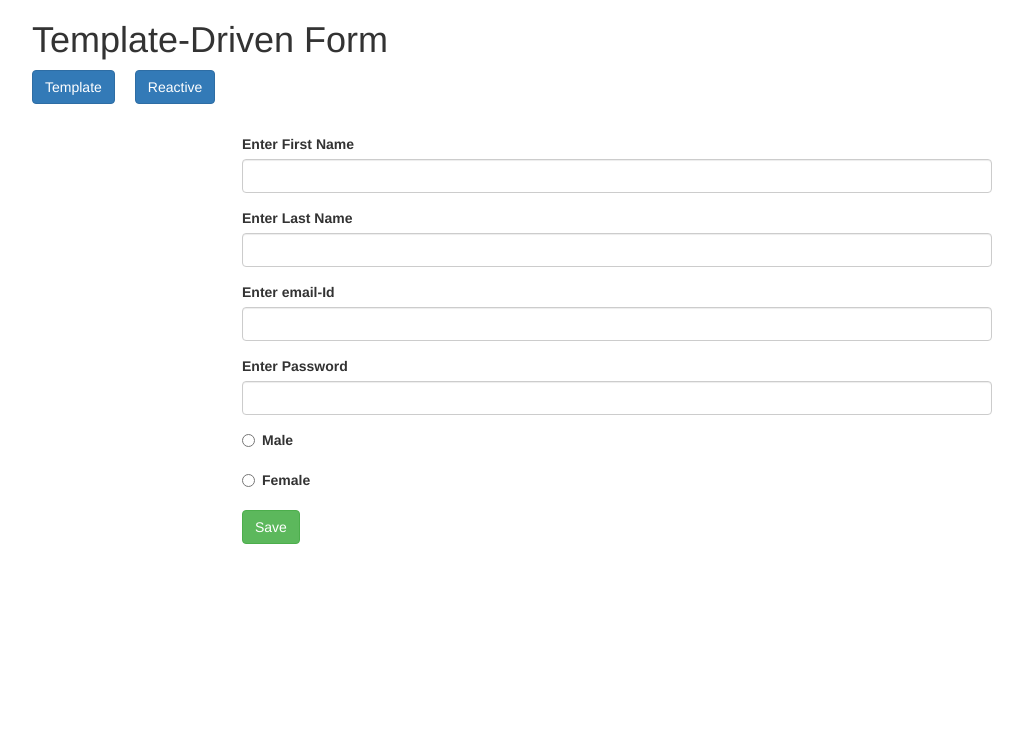
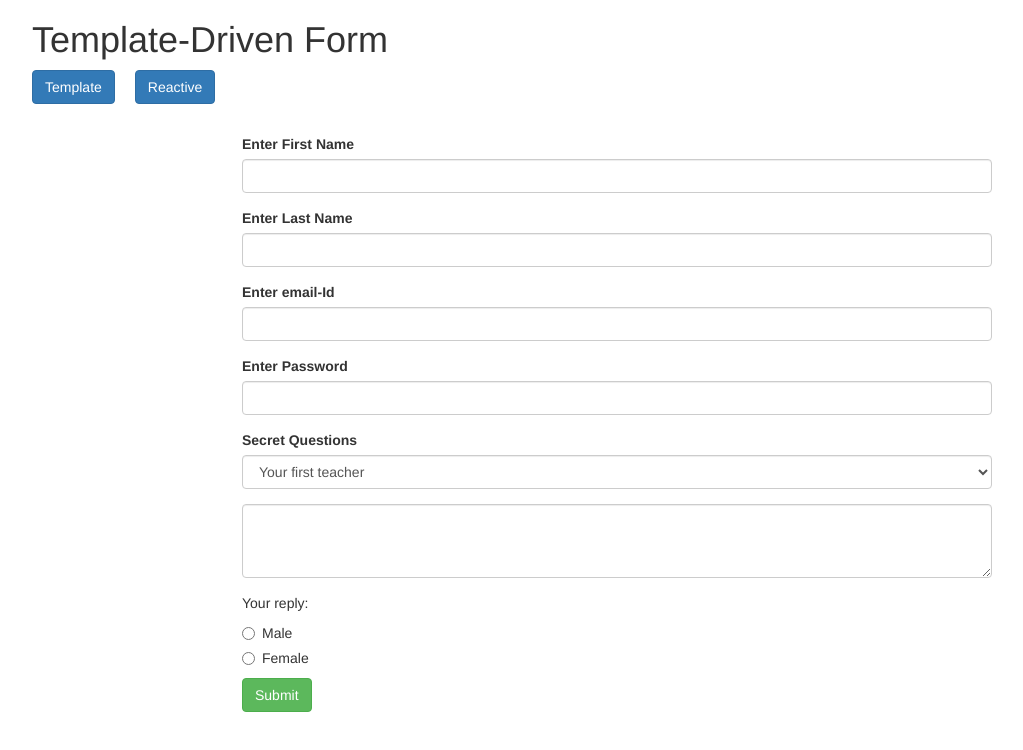
Before and after one commit to subashpenneru/Subash-Angular-Practice, an Angular app: page / in a window 1280 px wide. Shown: the top 750 px of the page, without its empty margins (23-1046 px from the left). Built offline with nearby package versions, Linux system fonts and the light colour scheme.

Commit message:
working on template-driven forms

```diff
--- a/src/app/app.component.html
+++ b/src/app/app.component.html
@@ -10,11 +10,9 @@
             style="margin-left: 20px">Reactive</button>
   </div>
   <div class="row" style="margin-top: 30px;">
-    <div class="col-lg-2"></div>
-    <div class="col-lg-8">
+    <div class="col-lg-8 col-lg-offset-2">
       <app-template-driven *ngIf="isTemplate"></app-template-driven>
       <app-reactive *ngIf="!isTemplate"></app-reactive>
     </div>
-    <div class="col-lg-2"></div>
   </div>
 </div>
--- a/src/app/app.module.ts
+++ b/src/app/app.module.ts
@@ -1,5 +1,6 @@
 import { BrowserModule } from '@angular/platform-browser';
 import { NgModule } from '@angular/core';
+import { FormsModule } from '@angular/forms';
 
 import { AppComponent } from './app.component';
 import { TemplateDrivenComponent } from './template-driven/template-driven.component';
@@ -12,7 +13,8 @@ import { ReactiveComponent } from './reactive/reactive.component';
     ReactiveComponent
   ],
   imports: [
-    BrowserModule
+    BrowserModule,
+    FormsModule
   ],
   providers: [],
   bootstrap: [AppComponent]
--- a/src/app/template-driven/template-driven.component.css
+++ b/src/app/template-driven/template-driven.component.css
@@ -0,0 +1,3 @@
+input.ng-touched.ng-invalid {
+  border: 1px solid salmon;
+}
--- a/src/app/template-driven/template-driven.component.html
+++ b/src/app/template-driven/template-driven.component.html
@@ -1,31 +1,43 @@
-<form>
+<form (ngSubmit)="onSubmit(form)" #form="ngForm">
+  <div id="user-name" ngModelGroup="userName" #userName="ngModelGroup">
     <div class="form-group">
       <label for="firstName">Enter First Name</label>
-    <input id="firstName" class="form-control">
+      <input id="firstName" class="form-control"
+             ngModel name="firstName" required>
     </div>
     <div class="form-group">
       <label for="lastName">Enter Last Name</label>
-    <input id="lastName" class="form-control">
+      <input id="lastName" class="form-control"
+             ngModel name="lastName" required>
+    </div>
   </div>
   <div class="form-group">
     <label for="email">Enter email-Id</label>
-    <input type="email" id="email" class="form-control">
+    <input type="email" id="email" class="form-control"
+      ngModel name="email" email required #email="ngModel">
   </div>
   <div class="form-group">
     <label for="password">Enter Password</label>
-    <input type="password" id="password" class="form-control">
-  </div>
-  <div class="radio-inline">
-    <div class="form-group">
-      <input type="radio" id="male">
-      <label for="male">Male</label>
+    <input type="password" id="password" class="form-control"
+      ngModel name="password" required>
   </div>
   <div class="form-group">
-      <input type="radio" id="female">
-      <label for="female">Female</label>
-    </div>
+    <label for="secret">Secret Questions</label>
+    <select id="secret" class="form-control" [ngModel]="'teacher'" name="secret">
+      <option value="pet">Your first pet</option>
+      <option value="teacher">Your first teacher</option>
+    </select>
   </div>
   <div class="form-group">
-    <button class="btn btn-success">Save</button>
+    <textarea class="form-control" name="questionAnswer" rows="3"
+              [(ngModel)]="answer" required></textarea>
   </div>
+  <p>Your reply: {{answer}}</p>
+  <div class="radio" *ngFor="let gender of genders">
+    <label>
+      <input type="radio" name="gender" ngModel [value]="gender" required>
+      {{gender}}
+    </label>
+  </div>
+  <button class="btn btn-success">Submit</button>
 </form>
--- a/src/app/template-driven/template-driven.component.ts
+++ b/src/app/template-driven/template-driven.component.ts
@@ -1,4 +1,5 @@
 import { Component, OnInit } from '@angular/core';
+import {NgForm} from '@angular/forms';
 
 @Component({
   selector: 'app-template-driven',
@@ -7,9 +8,15 @@ import { Component, OnInit } from '@angular/core';
 })
 export class TemplateDrivenComponent implements OnInit {
 
+  genders = ['Male', 'Female'];
+  answer = '';
+
   constructor() { }
 
   ngOnInit(): void {
   }
 
+  onSubmit(form: NgForm) {
+    console.log(form);
+  }
 }
```
Lines whose indentation alone changed are shown as unchanged.
